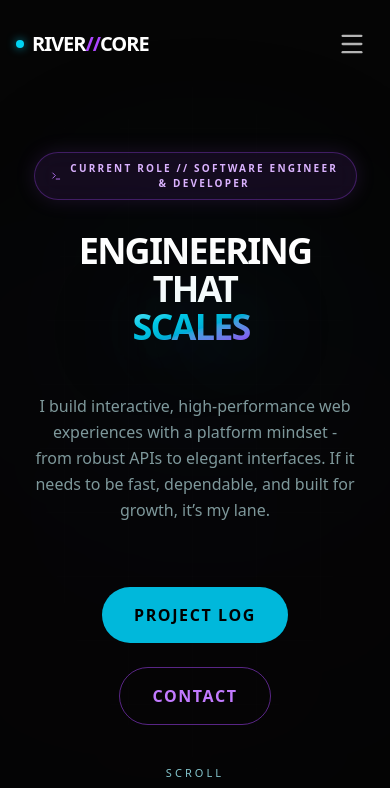
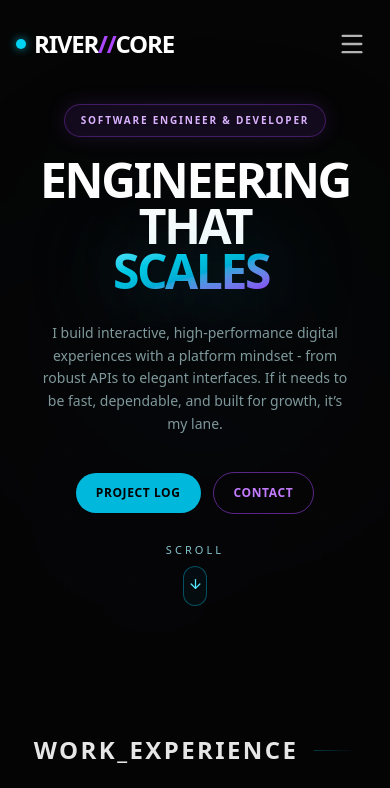
Before and after one commit to riveerxd/riveer, a Next.js app: page /en in a window 390 px wide. Shown: the top 788 px of the page. Built offline with nearby package versions, Linux system fonts and the light colour scheme; a web font is replaced by a local one.

Commit message:
FIX: improve mobile hero layout and update copy

```diff
--- a/src/components/HomePage.tsx
+++ b/src/components/HomePage.tsx
@@ -231,15 +231,15 @@ export function HomePage({ dictionary }: HomePageProps) {
           variants={heroStagger}
           initial="hidden"
           animate="show"
-          className="mt-32 md:mt-48 flex flex-col items-center justify-center gap-8 text-center"
+          className="mt-20 md:mt-48 flex flex-col items-center justify-center gap-5 md:gap-8 text-center"
         >
           <motion.div
             variants={heroRevealItem}
             className="flex items-center gap-2 md:gap-3 px-4 md:px-6 py-2 rounded-full border border-purple-500/30 bg-purple-500/10 backdrop-blur-md shadow-[0_0_20px_rgba(168,85,247,0.15)]"
           >
-            <Terminal size={14} className="text-purple-400" aria-hidden="true" />
-            <span className="text-[10px] sm:text-xs md:text-sm uppercase tracking-[0.22em] md:tracking-[0.3em] font-bold text-purple-300">
-              {dictionary.ui.currentRolePrefix}
+            <Terminal size={14} className="text-purple-400 hidden sm:block" aria-hidden="true" />
+            <span className="text-[10px] sm:text-xs md:text-sm uppercase tracking-[0.18em] sm:tracking-[0.22em] md:tracking-[0.3em] font-bold text-purple-300">
+              <span className="hidden sm:inline">{dictionary.ui.currentRolePrefix}</span>
               {dictionary.personal.role}
             </span>
           </motion.div>
@@ -247,7 +247,7 @@ export function HomePage({ dictionary }: HomePageProps) {
           <motion.h1
             id="about-heading"
             variants={heroRevealItem}
-            className="text-4xl sm:text-6xl md:text-8xl lg:text-[7.5rem] font-space font-black tracking-tighter leading-[1.05] text-white uppercase overflow-visible"
+            className="text-5xl sm:text-6xl md:text-8xl lg:text-[7.5rem] font-space font-black tracking-tighter leading-[0.95] text-white uppercase overflow-visible"
           >
             {dictionary.headings.heroLine1} <br />
             <span className="inline-block pr-2 text-transparent bg-clip-text bg-gradient-to-br from-cyan-300 via-cyan-500 to-purple-600 [text-shadow:0_0_80px_rgba(6,182,212,0.5)]">
@@ -257,16 +257,16 @@ export function HomePage({ dictionary }: HomePageProps) {
 
           <motion.p
             variants={heroRevealItem}
-            className="text-base sm:text-lg md:text-2xl text-cyan-100/60 max-w-3xl leading-relaxed mt-4 font-light"
+            className="text-sm sm:text-lg md:text-2xl text-cyan-100/60 max-w-3xl leading-relaxed mt-2 md:mt-4 font-light px-2"
           >
             {dictionary.personal.bio}
           </motion.p>
 
-            <motion.div variants={heroRevealItem} className="flex flex-col sm:flex-row items-center gap-6 mt-8">
+            <motion.div variants={heroRevealItem} className="flex flex-row items-center gap-3 sm:gap-6 mt-4 md:mt-8">
             <button
               type="button"
               onClick={() => scrollToSection("projects")}
-              className="px-8 py-4 rounded-full bg-cyan-500 text-black font-space font-bold uppercase tracking-widest hover:bg-cyan-400 hover:shadow-[0_0_40px_rgba(6,182,212,0.6)] hover:scale-105 transition-all duration-300 cursor-pointer"
+              className="px-5 py-3 sm:px-8 sm:py-4 rounded-full bg-cyan-500 text-black font-space font-bold uppercase text-xs sm:text-sm tracking-wider sm:tracking-widest hover:bg-cyan-400 hover:shadow-[0_0_40px_rgba(6,182,212,0.6)] hover:scale-105 transition-all duration-300 cursor-pointer"
               aria-label={`Scroll to ${dictionary.nav.projectLog} section`}
             >
               {dictionary.buttons.projects}
@@ -274,7 +274,7 @@ export function HomePage({ dictionary }: HomePageProps) {
             <button
               type="button"
               onClick={() => scrollToSection("contact", "contact-open-opportunities")}
-              className="px-8 py-4 rounded-full border border-purple-500/50 text-purple-400 font-space font-bold uppercase tracking-widest hover:bg-purple-500/10 hover:shadow-[0_0_30px_rgba(168,85,247,0.3)] transition-all duration-300 cursor-pointer"
+              className="px-5 py-3 sm:px-8 sm:py-4 rounded-full border border-purple-500/50 text-purple-400 font-space font-bold uppercase text-xs sm:text-sm tracking-wider sm:tracking-widest hover:bg-purple-500/10 hover:shadow-[0_0_30px_rgba(168,85,247,0.3)] transition-all duration-300 cursor-pointer"
               aria-label={`Scroll to ${dictionary.sections.contact} section`}
             >
               {dictionary.buttons.contact}
--- a/src/components/NavBar.tsx
+++ b/src/components/NavBar.tsx
@@ -99,8 +99,8 @@ export function NavBar({ locale, dictionary }: NavBarProps) {
                         onClick={() => setIsMenuOpen(false)}
                         aria-label="Home - River Core Portfolio"
                     >
-                        <div aria-hidden="true" className="w-2 h-2 rounded-full bg-cyan-400 shadow-[0_0_10px_rgba(6,182,212,0.8)]" />
-                        <span className="text-xl md:text-2xl font-space font-black tracking-tighter text-white uppercase group-hover:text-cyan-400 transition-colors duration-300">
+                        <div aria-hidden="true" className="w-2.5 h-2.5 md:w-2 md:h-2 rounded-full bg-cyan-400 shadow-[0_0_10px_rgba(6,182,212,0.8)]" />
+                        <span className="text-2xl md:text-2xl font-space font-black tracking-tighter text-white uppercase group-hover:text-cyan-400 transition-colors duration-300">
                             RIVER<span className="text-purple-500">{"//"}</span>CORE
                         </span>
                     </Link>
--- a/src/i18n/en.ts
+++ b/src/i18n/en.ts
@@ -5,7 +5,7 @@ export const enDictionary: Dictionary = {
         defaultTitle: "River | Software Engineer & Developer",
         titleTemplate: "%s | River",
         description:
-            "I build interactive, high-performance web experiences with a platform mindset - from robust APIs to elegant interfaces. If it needs to be fast, dependable, and built for growth, it’s my lane.",
+            "I build interactive, high-performance digital experiences with a platform mindset - from robust APIs to elegant interfaces. If it needs to be fast, dependable, and built for growth, it’s my lane.",
         keywords: [
             "River",
             "Software Engineer",
@@ -19,16 +19,16 @@ export const enDictionary: Dictionary = {
         openGraphLocale: "en_US",
         ogTitle: "River - Portfolio",
         ogDescription:
-            "I build interactive, high-performance web experiences with a platform mindset - from robust APIs to elegant interfaces.",
+            "I build interactive, high-performance digital experiences with a platform mindset - from robust APIs to elegant interfaces.",
         siteName: "River Portfolio",
         ogImageAlt: "River - Software Engineer & Developer",
         twitterTitle: "River - Portfolio",
         twitterDescription:
-            "I build interactive, high-performance web experiences with a platform mindset.",
+            "I build interactive, high-performance digital experiences with a platform mindset.",
     },
     personal: {
         role: "Software Engineer & Developer",
-        bio: "I build interactive, high-performance web experiences with a platform mindset - from robust APIs to elegant interfaces. If it needs to be fast, dependable, and built for growth, it’s my lane.",
+        bio: "I build interactive, high-performance digital experiences with a platform mindset - from robust APIs to elegant interfaces. If it needs to be fast, dependable, and built for growth, it’s my lane.",
     },
     ui: {
         skipToContent: "Skip to content",
```
